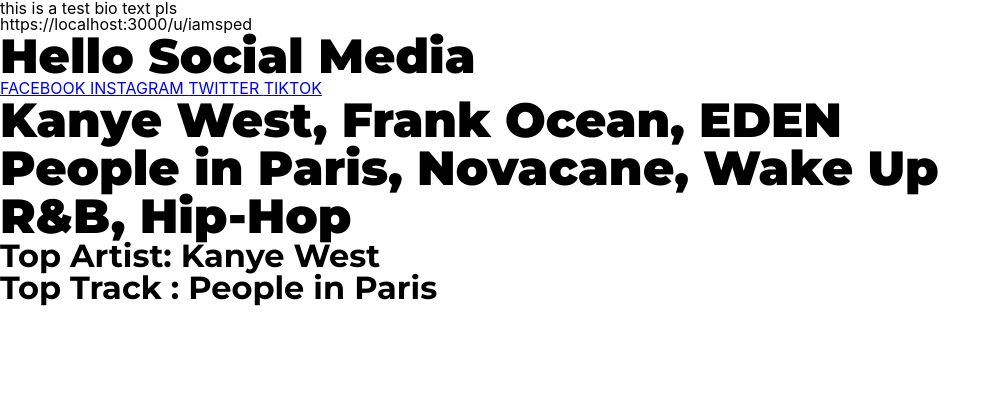
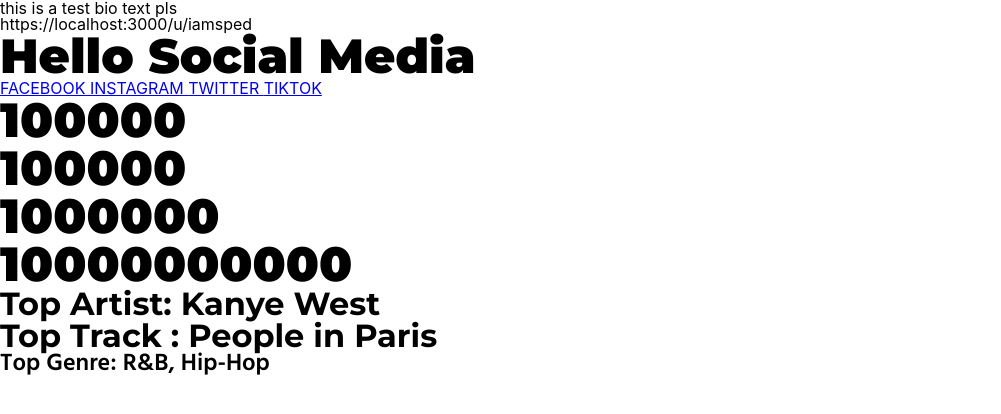
Before and after one commit to daviddempsey/Muse, a React (Create React App) app in the folder client/: page /profile in a window 1280 px wide. Shown: the top 414 px of the page, without its empty margins (0-1001 px from the left). Built offline with nearby package versions, Linux system fonts and the light colour scheme.

Commit message:
finish spotifystats

```diff
--- /dev/null
+++ b/client/src/components/PostSongOnFriend.js
@@ -0,0 +1 @@
+// THIS IS LOW PRIORITY. HONESTLY DON"T THINK WE SHOULD DO IF WE DON'T HAVE TIME
--- a/client/src/components/SpotifyStats.js
+++ b/client/src/components/SpotifyStats.js
@@ -7,9 +7,11 @@
   /*let top_artists = UserService.getTopArtists();
     let top_genres = UserService.getTopGenres();
     let top_tracks = UserService.getTopTracks(); */
-  const [topArtists, setTopArtist] = useState('Kanye West, Frank Ocean, EDEN');
-  const [topTracks, setTopTracks] = useState('People in Paris, Novacane, Wake Up');
-  const [topGenres, setTopGenres] = useState('R&B, Hip-Hop');
+  // my assumption is that the database stores numerical value of how many minutes, numberof songs, etc.
+  const [songStats, setSongStats] = useState(100000);
+  const [albumStats, setAlbumStats] = useState(100000);
+  const [artistStats, setAristStats] = useState(1000000);
+  const [minuteStats, setMinuteStats] = useState(10000000000);
 
   // check if component mounted
   React.useEffect(() => {
@@ -18,7 +20,7 @@
 
   return (
     <div>
-      <h1> {topArtists} </h1> <h1> {topTracks} </h1> <h1> {topGenres} </h1>{' '}
+      <h1> {songStats} </h1> <h1> {albumStats} </h1> <h1> {artistStats} </h1><h1>{minuteStats}</h1>{' '}
     </div>
   );
 };
--- a/client/src/components/TopStats.js
+++ b/client/src/components/TopStats.js
@@ -4,6 +4,7 @@
 const TopStats = () => {
   const [topArtist, setTopArtist] = useState('Kanye West');
   const [topTrack, setTopTrack] = useState('People in Paris');
+  const [topGenres, setTopGenres] = useState('R&B, Hip-Hop');
 
   // check if component mounted
   React.useEffect(() => {
@@ -14,6 +15,7 @@
     <div id='topstats'>
       <h2>Top Artist: {topArtist}</h2>
       <h2>Top Track : {topTrack}</h2>
+      <h3>Top Genre: {topGenres}</h3>
     </div>
   );
 };
```
